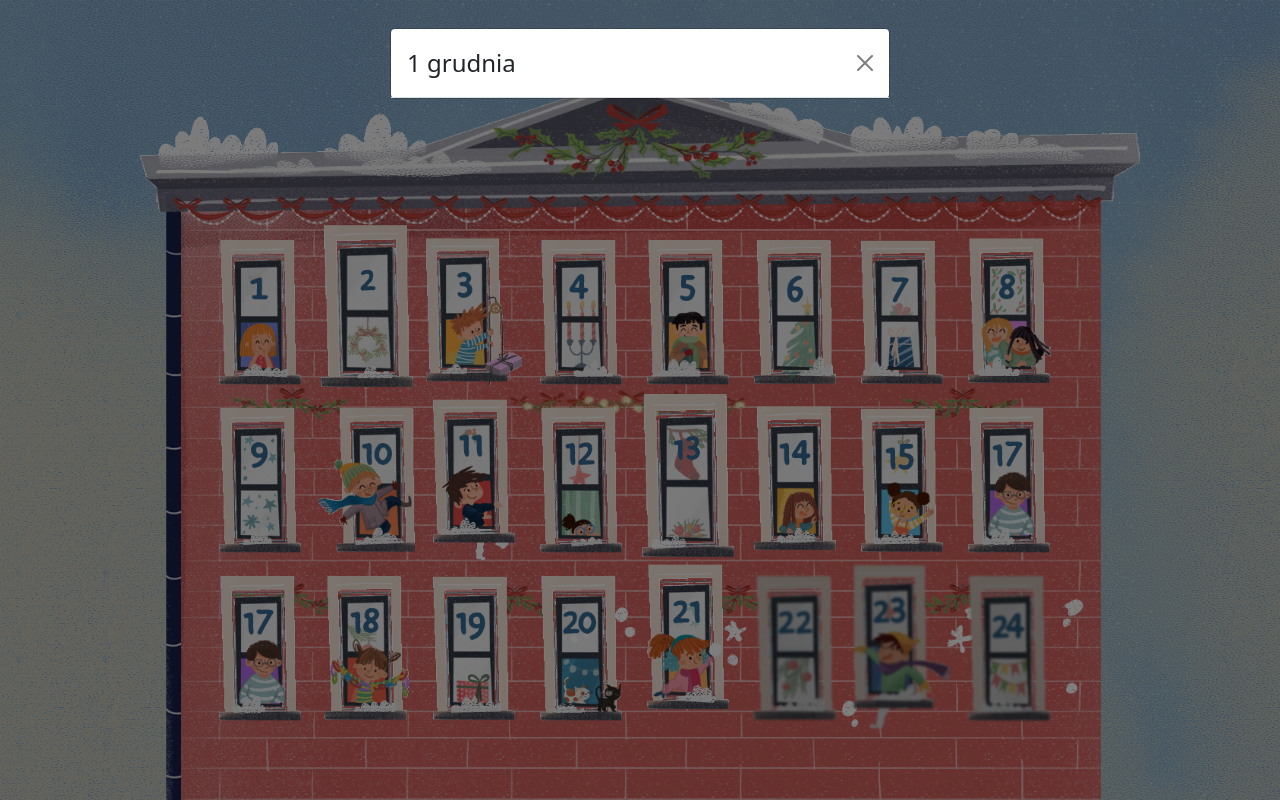
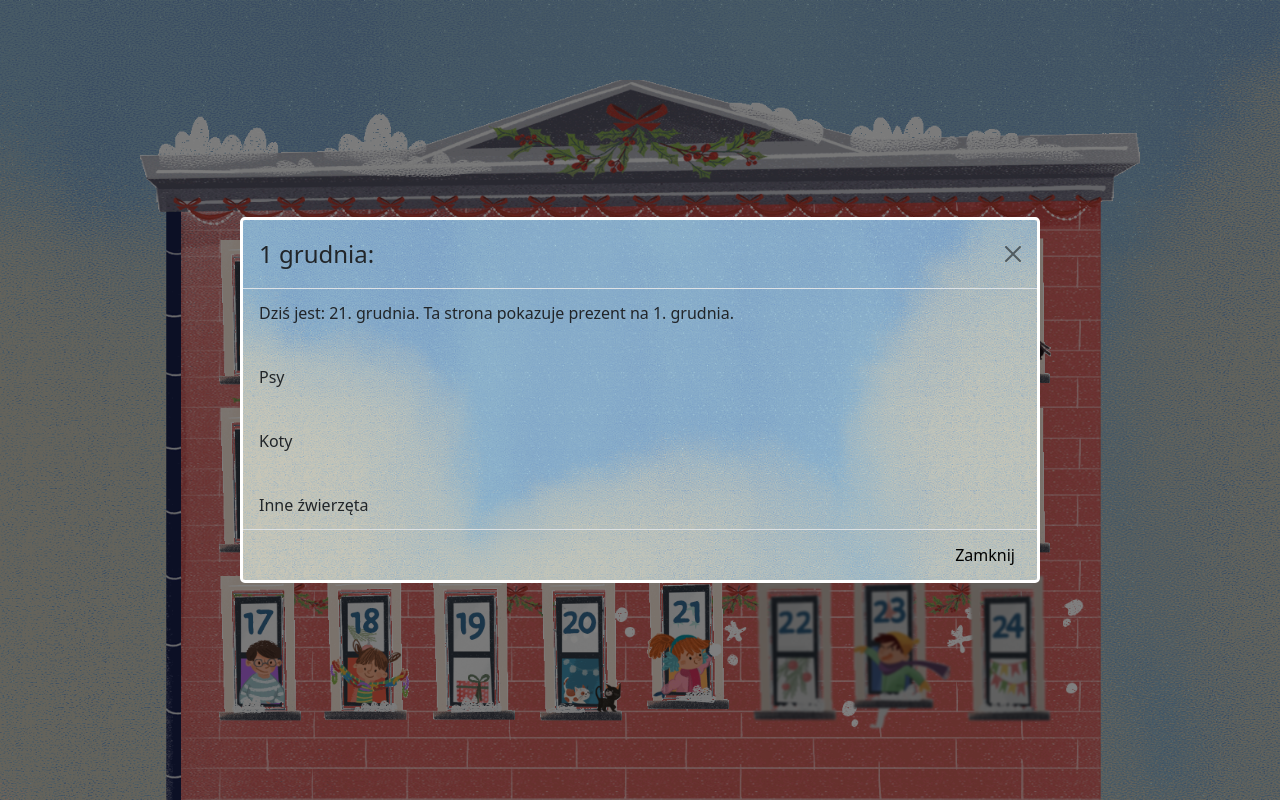
Before and after one commit to pokorra/adwent, a React (Create React App) app: page / in a window 1280 px wide. Both pictures are taken after a click on the button 260 px from the left and 308 px from the top of the page. Built offline with nearby package versions, Linux system fonts and the light colour scheme.

Commit message:
modal custom style

```diff
--- a/package.json
+++ b/package.json
@@ -2,6 +2,7 @@
   "name": "adwent",
   "version": "0.1.0",
   "private": true,
+  "homepage": "http://pokorra.github.io/adwent",
   "dependencies": {
     "@testing-library/jest-dom": "^5.15.0",
     "@testing-library/react": "^11.2.7",
@@ -15,6 +16,8 @@
   },
   "scripts": {
     "start": "react-scripts start",
+    "predeploy": "npm run build",
+    "deploy": "gh-pages -d build",
     "build": "react-scripts build",
     "test": "react-scripts test",
     "eject": "react-scripts eject"
@@ -36,5 +39,8 @@
       "last 1 firefox version",
       "last 1 safari version"
     ]
+  },
+  "devDependencies": {
+    "gh-pages": "^3.2.3"
   }
 }
--- a/src/Components/Window/Window.js
+++ b/src/Components/Window/Window.js
@@ -3,9 +3,7 @@ import { useState } from "react";
 import Modal from 'react-bootstrap/Modal'
 
 const Window = ({currentDate, thisDay}) => {
-    // console.log(currentDate, thisDay);
     const [isModalOpen, setModalOpen] = useState(false);
-    const [isButtonDisabled, setButtonDisabled] = useState(false);
     const isBtnDsbled = currentDate >= thisDay ? false : true;
     const openModal = () => setModalOpen(true);
     const closeModal = () => setModalOpen(false);
@@ -27,14 +25,21 @@ const Window = ({currentDate, thisDay}) => {
     <>
       <button onClick={openModal} disabled={isBtnDsbled} className={`window window-pic-${thisDay} ${isBtnDsbled ? 'darker' : 'pointer'}`}>
       </button>
-      <Modal show={isModalOpen} onHide={closeModal} >
+      <Modal show={isModalOpen} onHide={closeModal} size="lg" centered contentClassName="modal-additional">
         <Modal.Header closeButton>
-            <Modal.Title> {thisDay} grudnia </Modal.Title>
+            <Modal.Title> {thisDay} grudnia: </Modal.Title>
         </Modal.Header>
+        <Modal.Body>
+           <p>Dziś jest: {currentDate}. grudnia. Ta strona pokazuje prezent na {thisDay}. grudnia.</p> <br/> <br/> <br/>
+           <p>Psy </p>
+           <br/> <br/> <br/>
+           <p>Koty </p><br/> <br/> <br/>
+           <p>Inne źwierzęta </p>
+        </Modal.Body>
+        <Modal.Footer>
+            <button onClick={closeModal}>Zamknij</button>
+        </Modal.Footer>
       </Modal>
-      {/* <Modal isOpen={isModalOpen} style={customStyles}>
-        <h2>dzień: {thisDay} </h2>
-      </Modal> */}
     </>
   );
 };
--- a/src/style/modules/module.css
+++ b/src/style/modules/module.css
@@ -1,3 +1,4 @@
 @import url(./moduleBackground.css);
 @import url(./moduleContainer.css);
 @import url(./moduleWindow.css);
+@import url(./moduleModalAdditional.css);
--- /dev/null
+++ b/src/style/modules/moduleModalAdditional.css
@@ -0,0 +1,6 @@
+.modal-additional {
+    background-image: url(../../images/desktop/background.png);
+    background-repeat: no-repeat;
+    background-size: cover;
+    border: 3px solid white;
+}
```
Also changed, not shown: 1 other file (tests, documents, lock files or other folders).
